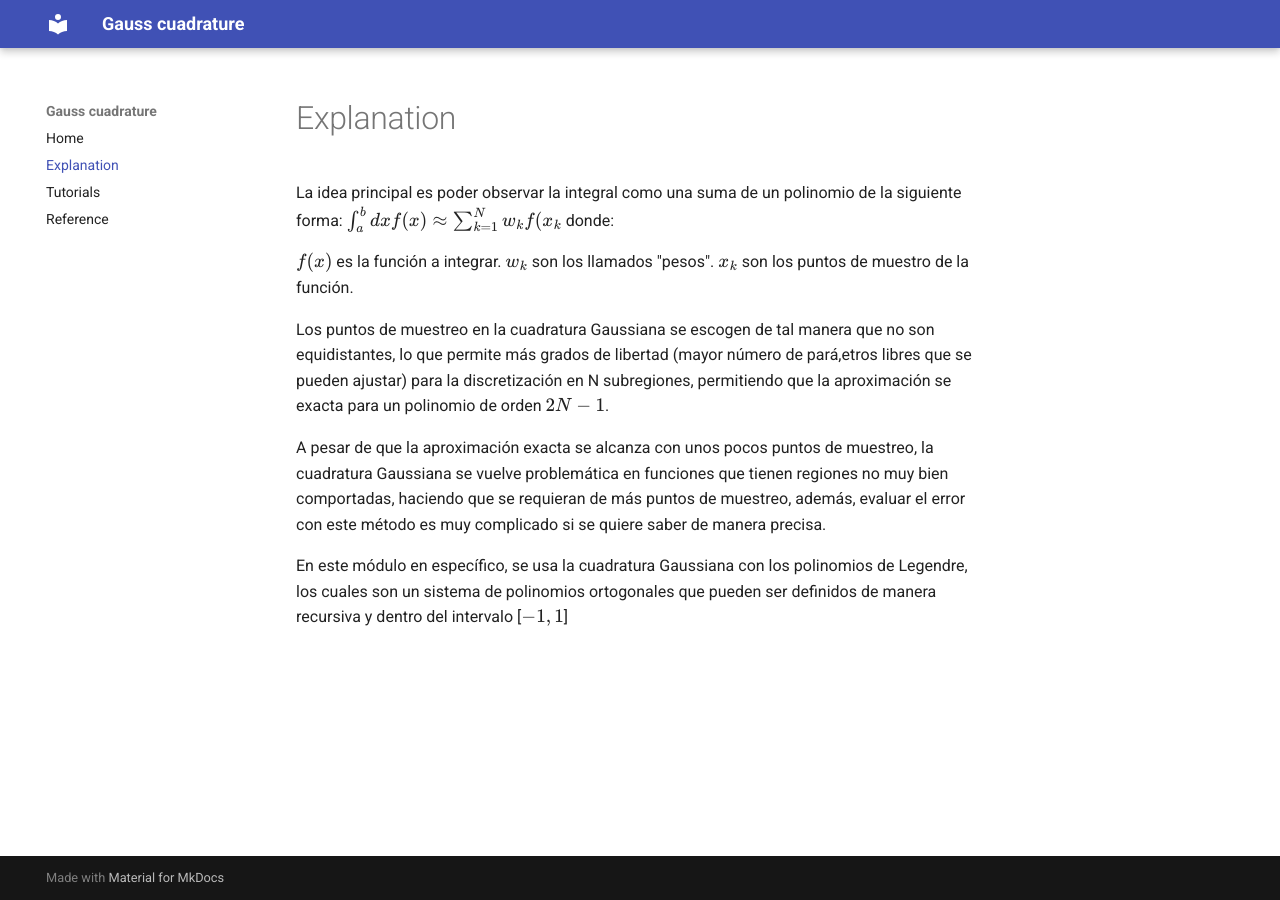
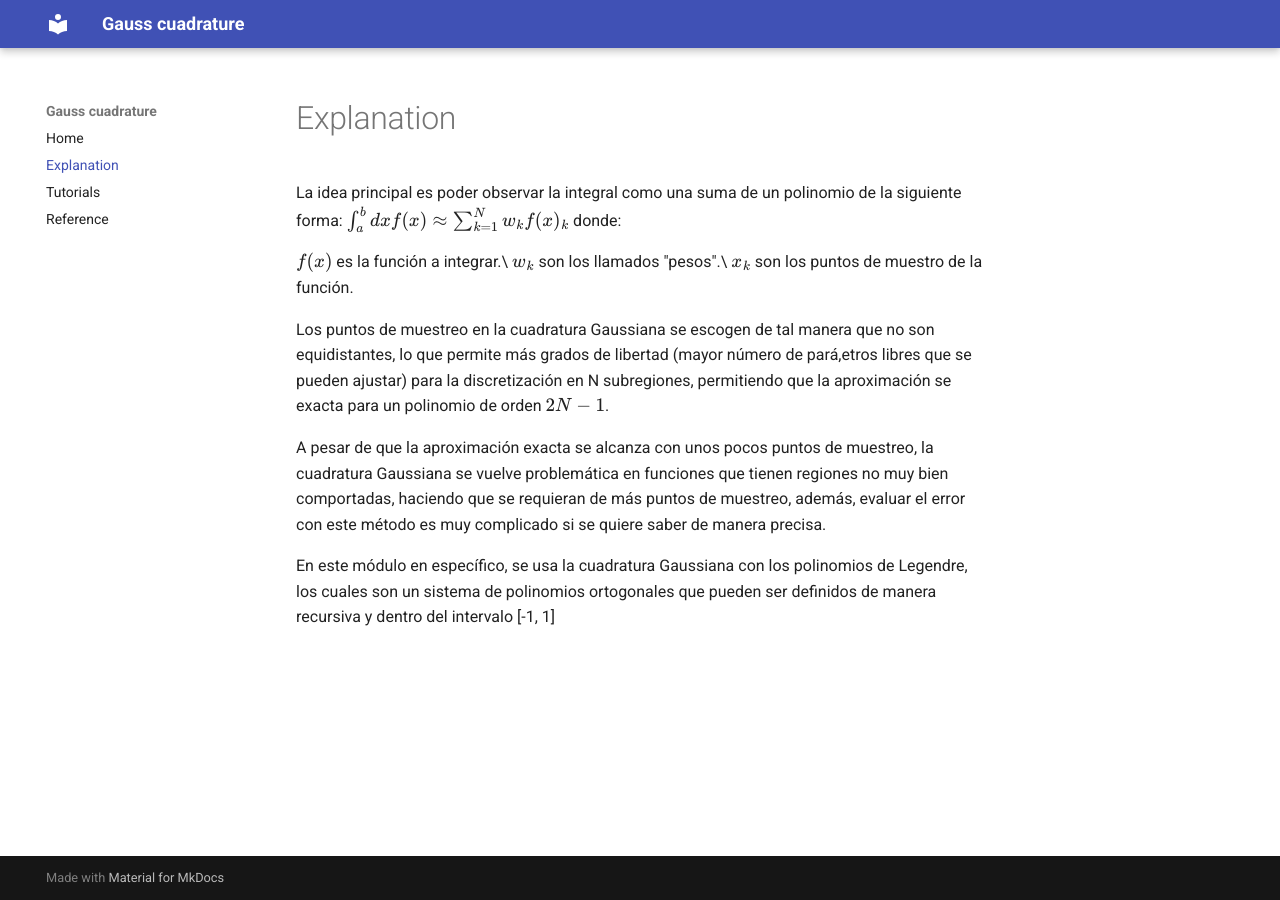
Before and after one commit to Ervin2110/Cuadratura-Gaussiana, an MkDocs documentation site: the page built from docs/explanation.md, in a window 1280 px wide. Built offline with MkDocs 1.6.1 and Material for MkDocs 9.7.7, drawn with Linux system fonts in a browser that asks for light colours.

Commit message:
Update documentation content

```diff
--- a/docs/explanation.md
+++ b/docs/explanation.md
@@ -1,11 +1,11 @@
-La idea principal es poder observar la integral como una suma de un polinomio de la siguiente forma: $\int_{a}^{b}dxf(x) \approx \sum_{k=1}^{N} w_{k}f(x_{k}$ donde:
+La idea principal es poder observar la integral como una suma de un polinomio de la siguiente forma: $\int_{a}^{b}dxf(x) \approx \sum_{k=1}^{N} w_{k}f(x)_{k}$ donde:
 
-$f(x)$ es la función a integrar.
-$w_{k}$ son los llamados "pesos".
+$f(x)$ es la función a integrar.\\
+$w_{k}$ son los llamados "pesos".\\
 $x_{k}$ son los puntos de muestro de la función.
 
 Los puntos de muestreo en la cuadratura Gaussiana se escogen de tal manera que no son equidistantes, lo que permite más grados de libertad (mayor número de pará,etros libres que se pueden ajustar) para la discretización en N subregiones, permitiendo que la aproximación se exacta para un polinomio de orden $2N - 1$.
 
 A pesar de que la aproximación exacta se alcanza con unos pocos puntos de muestreo, la cuadratura Gaussiana se vuelve problemática en funciones que tienen regiones no muy bien comportadas, haciendo que se requieran de más puntos de muestreo, además, evaluar el error con este método es muy complicado si se quiere saber de manera precisa.
 
-En este módulo en específico, se usa la cuadratura Gaussiana con los polinomios de Legendre, los cuales son un sistema de polinomios ortogonales que pueden ser definidos de manera recursiva y dentro del intervalo [$-1, 1$]
+En este módulo en específico, se usa la cuadratura Gaussiana con los polinomios de Legendre, los cuales son un sistema de polinomios ortogonales que pueden ser definidos de manera recursiva y dentro del intervalo [-1, 1]
```
